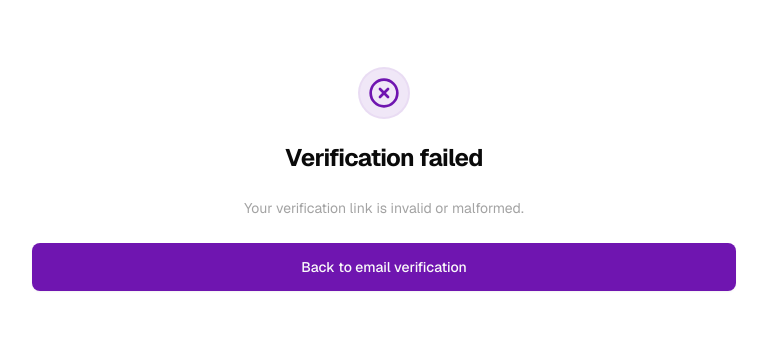
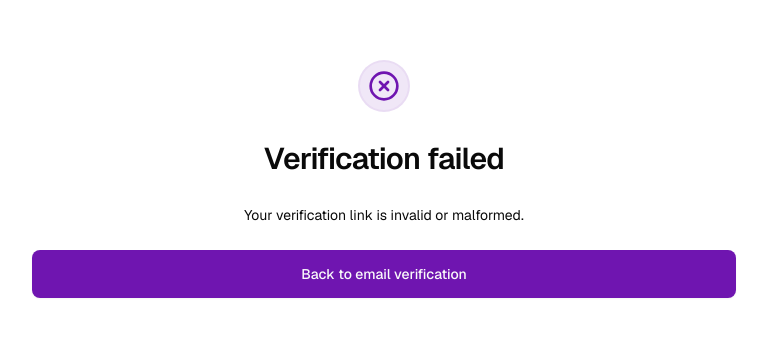
Before and after one commit to Alevit-Team/nextjs-boilerplate, a Next.js app: page /verify-email/1 in a window 1280 px wide. Shown: the part 221-558 px from the top of the page, without its empty margins (256-1023 px from the left). Built offline with nearby package versions, Linux system fonts and the light colour scheme; no server answers; the database is empty; what @next/env would draw is missing.

Commit message:
Feat: Integrate Typography Components for enhanced DX

```diff
--- a/src/app/(front-end)/(auth)/verify-email/[token]/page.tsx
+++ b/src/app/(front-end)/(auth)/verify-email/[token]/page.tsx
@@ -3,6 +3,7 @@ import { getFormErrorMessage } from '@/lib/get-form-error-message';
 import { Button, IconBadge, Section, Container } from '@/components';
 import { CheckCircleIcon, XCircleIcon } from 'lucide-react';
 import Link from 'next/link';
+import { Body, Caption, Display, Headline } from '@/components/ui/typography';
 
 interface VerifyEmailTokenPageProps {
   params: Promise<{ token: string }>;
@@ -24,12 +25,12 @@ export default async function VerifyEmailTokenPage({
               <IconBadge>
                 <CheckCircleIcon />
               </IconBadge>
-              <h1 className='text-2xl font-bold'>Email verified</h1>
-              <p className='text-muted-foreground text-sm'>
+              <Headline>Email verified</Headline>
+              <Body>
                 Your email address has been successfully verified.
                 <br />
                 You can now sign in to your account.
-              </p>
+              </Body>
               <Button asChild className='w-full'>
                 <Link href='/sign-in'>Back to sign in</Link>
               </Button>
@@ -39,10 +40,8 @@ export default async function VerifyEmailTokenPage({
               <IconBadge>
                 <XCircleIcon />
               </IconBadge>
-              <h1 className='text-2xl font-bold'>Verification failed</h1>
-              <p className='text-muted-foreground text-sm'>
-                {getFormErrorMessage(result.errorCode)}
-              </p>
+              <Headline>Verification failed</Headline>
+              <Body>{getFormErrorMessage(result.errorCode)}</Body>
               <Button asChild className='w-full'>
                 <Link href='/verify-email'>Back to email verification</Link>
               </Button>
--- a/src/components/ui/card.tsx
+++ b/src/components/ui/card.tsx
@@ -1,6 +1,7 @@
 import * as React from 'react';
 
 import { cn } from '@/lib/utils';
+import { Typography, TypographyProps } from './typography';
 
 function Card({ className, ...props }: React.ComponentProps<'div'>) {
   return (
@@ -28,21 +29,20 @@ function CardHeader({ className, ...props }: React.ComponentProps<'div'>) {
   );
 }
 
-function CardTitle({ className, ...props }: React.ComponentProps<'div'>) {
-  return (
-    <div
-      data-slot='card-title'
-      className={cn('leading-none font-semibold', className)}
-      {...props}
-    />
-  );
+function CardTitle({ variant = 'headline-lg', ...props }: TypographyProps) {
+  return <Typography data-slot='card-title' variant={variant} {...props} />;
 }
 
-function CardDescription({ className, ...props }: React.ComponentProps<'div'>) {
+function CardDescription({
+  variant = 'caption-md',
+  as = 'p',
+  ...props
+}: TypographyProps) {
   return (
-    <div
+    <Typography
       data-slot='card-description'
-      className={cn('text-muted-foreground text-sm', className)}
+      as={as}
+      variant={variant}
       {...props}
     />
   );
--- /dev/null
+++ b/src/components/ui/typography.tsx
@@ -0,0 +1,162 @@
+import React from 'react';
+import { cva, type VariantProps } from 'class-variance-authority';
+import { cn } from '@/lib/utils';
+
+/**
+ * Typography Component using Tailwind v4 utility classes
+ * Clean approach that leverages fluid responsive utilities defined in globals.css
+ * Single source of truth - no duplicate styles between CSS and component
+ */
+const typographyVariants = cva('', {
+  variants: {
+    variant: {
+      // Display variants - Direct CSS class usage from globals.css
+      'display-2xl': 'display-2xl',
+      'display-xl': 'display-xl',
+      'display-lg': 'display-lg',
+      'display-md': 'display-md',
+      'display-sm': 'display-sm',
+
+      // Headline variants - Direct CSS class usage from globals.css
+      'headline-xl': 'headline-xl',
+      'headline-lg': 'headline-lg',
+      'headline-md': 'headline-md',
+      'headline-sm': 'headline-sm',
+
+      // Title variants - Direct CSS class usage from globals.css
+      'title-xl': 'title-xl',
+      'title-lg': 'title-lg',
+      'title-md': 'title-md',
+      'title-sm': 'title-sm',
+
+      // Body variants - Direct CSS class usage from globals.css
+      'body-xl': 'body-xl',
+      'body-lg': 'body-lg',
+      'body-md': 'body-md',
+      'body-sm': 'body-sm',
+
+      // Label variants - Direct CSS class usage from globals.css
+      'label-xl': 'label-xl',
+      'label-lg': 'label-lg',
+      'label-md': 'label-md',
+      'label-sm': 'label-sm',
+
+      // Caption variants - Direct CSS class usage from globals.css
+      'caption-lg': 'caption-lg',
+      'caption-md': 'caption-md',
+      'caption-sm': 'caption-sm',
+
+      // Overline variant - Direct CSS class usage from globals.css
+      overline: 'overline',
+    },
+  },
+  defaultVariants: {
+    variant: 'body-md',
+  },
+});
+
+export interface TypographyProps
+  extends React.HTMLAttributes<HTMLElement>,
+    VariantProps<typeof typographyVariants> {
+  as?: React.ElementType;
+  children: React.ReactNode;
+}
+
+/**
+ * Typography component with automatic semantic element selection
+ * Provides full IntelliSense support and type safety
+ */
+const Typography = React.forwardRef<HTMLElement, TypographyProps>(
+  ({ className, variant, as, children, ...props }, ref) => {
+    // Automatic semantic element selection based on variant
+    const getDefaultElement = (
+      variant: string | null | undefined
+    ): React.ElementType => {
+      if (!variant) return 'p';
+
+      if (variant.startsWith('display')) return 'h1';
+      if (variant.startsWith('headline')) return 'h2';
+      if (variant.startsWith('title')) return 'h3';
+      if (variant.startsWith('body')) return 'p';
+      if (variant.startsWith('label')) return 'label';
+      if (variant.startsWith('caption')) return 'span';
+      if (variant === 'overline') return 'div';
+
+      return 'p';
+    };
+
+    const Component = as || getDefaultElement(variant);
+
+    return (
+      <Component
+        className={cn(typographyVariants({ variant }), className)}
+        ref={ref}
+        {...props}
+      >
+        {children}
+      </Component>
+    );
+  }
+);
+
+Typography.displayName = 'Typography';
+
+// Specific typography components for better developer experience
+export const Display = React.forwardRef<
+  HTMLElement,
+  Omit<TypographyProps, 'variant'> & {
+    size?: 'sm' | 'md' | 'lg' | 'xl' | '2xl';
+  }
+>(({ size = 'lg', ...props }, ref) => (
+  <Typography variant={`display-${size}` as any} ref={ref} {...props} />
+));
+Display.displayName = 'Display';
+
+export const Headline = React.forwardRef<
+  HTMLElement,
+  Omit<TypographyProps, 'variant'> & { size?: 'sm' | 'md' | 'lg' | 'xl' }
+>(({ size = 'lg', ...props }, ref) => (
+  <Typography variant={`headline-${size}` as any} ref={ref} {...props} />
+));
+Headline.displayName = 'Headline';
+
+export const Title = React.forwardRef<
+  HTMLElement,
+  Omit<TypographyProps, 'variant'> & { size?: 'sm' | 'md' | 'lg' | 'xl' }
+>(({ size = 'md', ...props }, ref) => (
+  <Typography variant={`title-${size}` as any} ref={ref} {...props} />
+));
+Title.displayName = 'Title';
+
+export const Body = React.forwardRef<
+  HTMLElement,
+  Omit<TypographyProps, 'variant'> & { size?: 'sm' | 'md' | 'lg' | 'xl' }
+>(({ size = 'md', ...props }, ref) => (
+  <Typography variant={`body-${size}` as any} ref={ref} {...props} />
+));
+Body.displayName = 'Body';
+
+export const Label = React.forwardRef<
+  HTMLElement,
+  Omit<TypographyProps, 'variant'> & { size?: 'sm' | 'md' | 'lg' | 'xl' }
+>(({ size = 'md', ...props }, ref) => (
+  <Typography variant={`label-${size}` as any} ref={ref} {...props} />
+));
+Label.displayName = 'Label';
+
+export const Caption = React.forwardRef<
+  HTMLElement,
+  Omit<TypographyProps, 'variant'> & { size?: 'sm' | 'md' | 'lg' }
+>(({ size = 'md', ...props }, ref) => (
+  <Typography variant={`caption-${size}` as any} ref={ref} {...props} />
+));
+Caption.displayName = 'Caption';
+
+export const Overline = React.forwardRef<
+  HTMLElement,
+  Omit<TypographyProps, 'variant'>
+>((props, ref) => <Typography variant='overline' ref={ref} {...props} />);
+Overline.displayName = 'Overline';
+
+export { Typography, typographyVariants };
+export type { VariantProps as TypographyVariantProps } from 'class-variance-authority';
```
